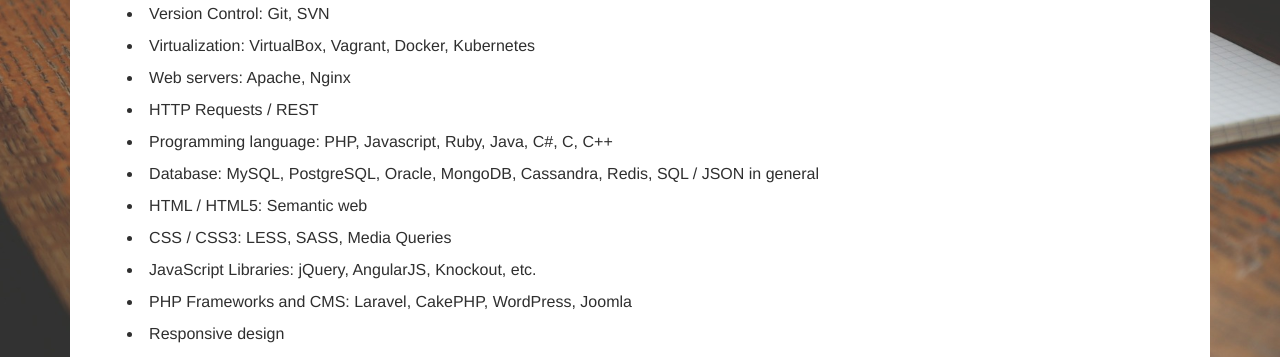
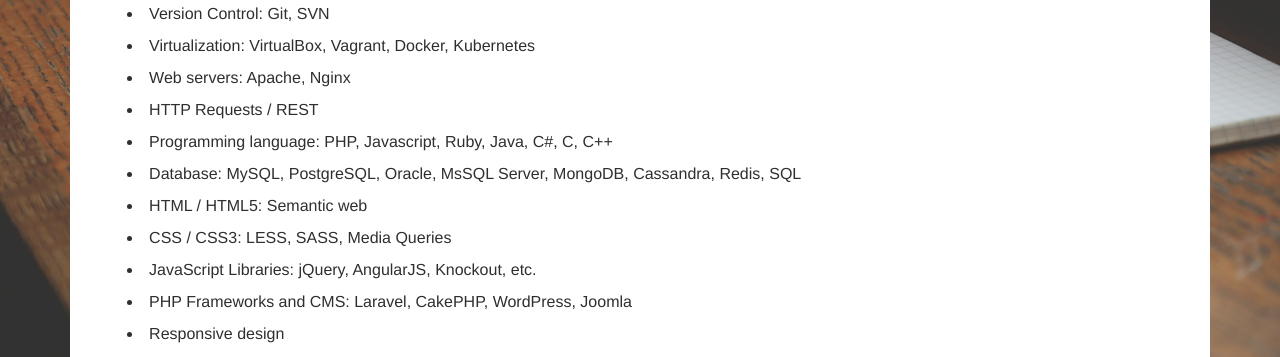
Before and after one commit to caiquecastro/caiquecastro.com, a Jekyll site: the page built from about.html, in a window 1280 px wide. Shown: the part 540-897 px from the top of the page. Built offline with Jekyll 4.4.1, drawn with Linux system fonts in a browser that asks for light colours.

Commit message:
Add note about knowledge on MsSQL server

```diff
--- a/about.html
+++ b/about.html
@@ -29,7 +29,7 @@
     <li>Web servers: Apache, Nginx</li>
     <li>HTTP Requests / REST</li>
     <li>Programming language: PHP, Javascript, Ruby, Java, C#, C, C++</li>
-    <li>Database: MySQL, PostgreSQL, Oracle, MongoDB, Cassandra, Redis, SQL / JSON in general</li>
+    <li>Database: MySQL, PostgreSQL, Oracle, MsSQL Server, MongoDB, Cassandra, Redis, SQL</li>
     <li>HTML / HTML5: Semantic web</li>
     <li>CSS / CSS3: LESS, SASS, Media Queries</li>
     <li>JavaScript Libraries: jQuery, AngularJS, Knockout, etc.</li>
```
